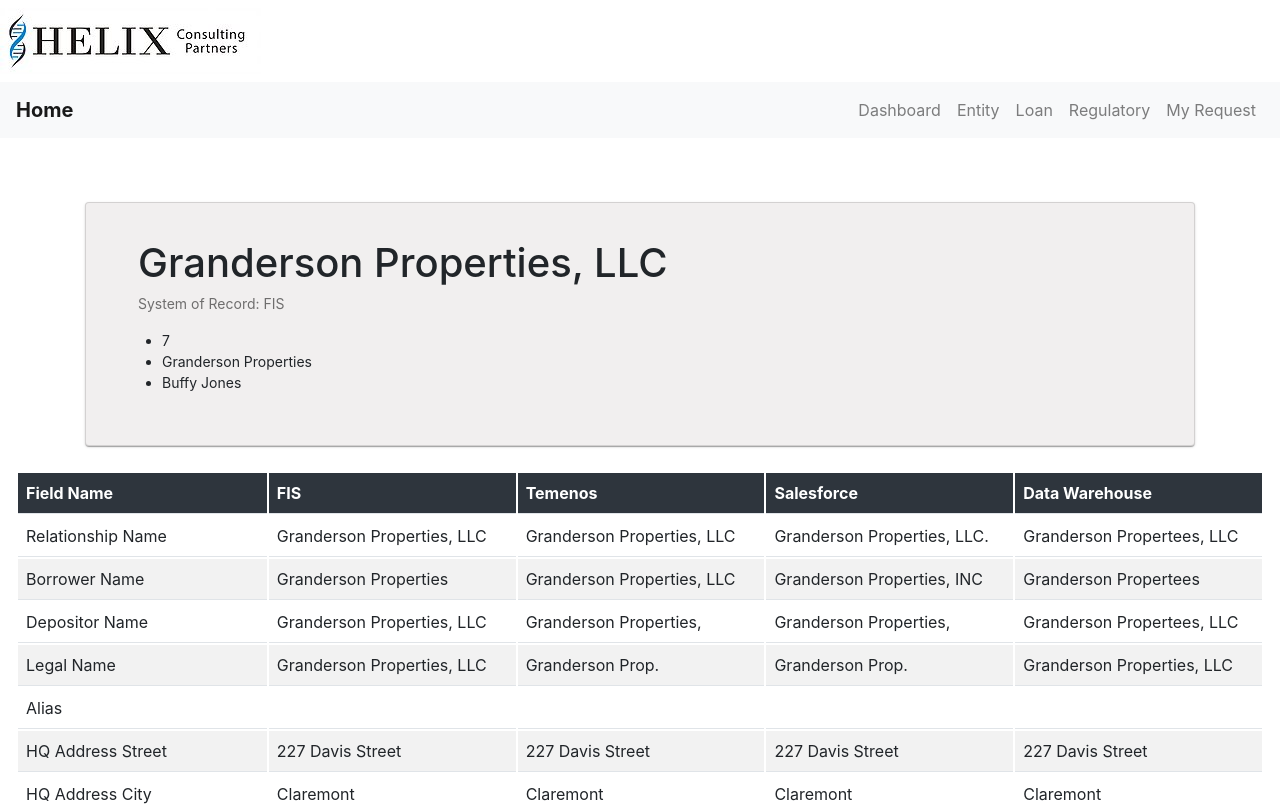
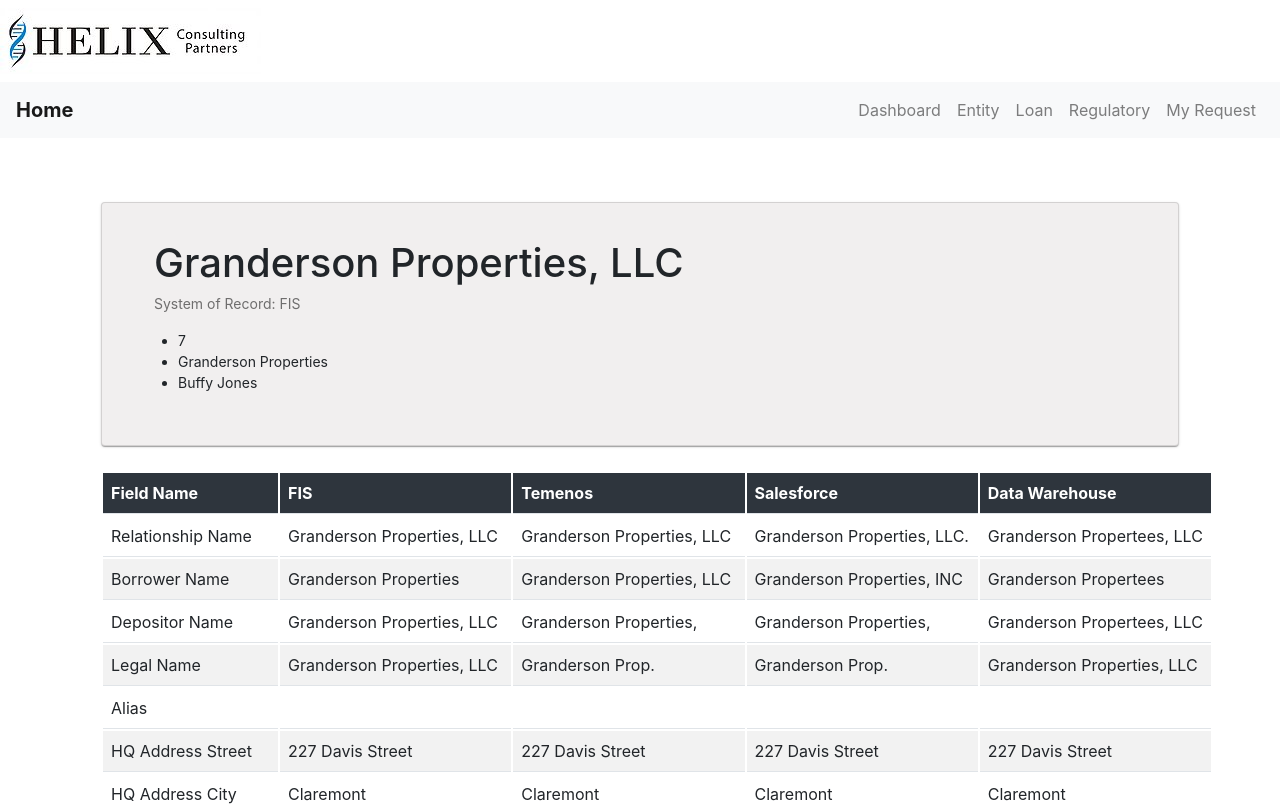
Before and after one commit to i-mckinney/regulatory-dashboard, a React (Create React App) app: page /editentity in a window 1280 px wide. Shown: the top 806 px of the page. Built offline with nearby package versions, Linux system fonts and the light colour scheme.

Commit message:
Stable version EditEntity with documentation

```diff
--- a/src/EntityDetails/EditEntity.js
+++ b/src/EntityDetails/EditEntity.js
@@ -7,14 +7,12 @@ import { Styles } from "./EditEntityStyle"
 import EntityTableCell from "./EntityTableCell"
 import EntityTable from "./EntityTable"
 
-/** @return {JSX} EditEntity site
+/**
+ * @param {Object} props Using the history property to route back Entity site
+ * @return {JSX} EditEntity site
  * routed at /EditEntity
  */
-
 const EditEntity = (props) => {
-  /** TODO
-   *
-   * * */
   const columns = React.useMemo(() => [
     {
       Header: "Field Name",
@@ -37,12 +35,13 @@ const EditEntity = (props) => {
   detailedInfo.Fields.forEach((entityField, entityIndex) =>
     entityField.Records.forEach(
       (record, recordIndex) =>
-        (data[entityIndex][detailedInfo.TableHeaders[recordIndex].DataWarehouseName] =
-          record.Value)
+        (data[entityIndex][
+          detailedInfo.TableHeaders[recordIndex].DataWarehouseName
+        ] = record.Value)
     )
   )
   return (
-    <div>
+    <div className="container">
       <Styles>
         <EntityCard
           RecordLabel={detailedInfo.RecordLabel}
--- a/src/EntityDetails/EditEntityStyle.js
+++ b/src/EntityDetails/EditEntityStyle.js
@@ -140,6 +140,7 @@ export const Styles = styled.div`
     padding-top: 50px;
     text-align: center;
     width: 100%;
+    padding-bottom: 25px;
   }
   button {
     font-family: Roboto, "Helvetica Neue", sans-serif;
--- a/src/EntityDetails/EntityCard.js
+++ b/src/EntityDetails/EntityCard.js
@@ -3,11 +3,12 @@ import { Card, CardBody, CardTitle, CardSubtitle } from "reactstrap"
 import PropTypes from "prop-types"
 
 /**
- * @param {string} RecordLabel
- * @param {string} SystemOfRecord
- * @param {string} ID
- * @param {string} BorrowerName
- * @param {string} RelationshipManager
+ * @param {string} RecordLabel API result property
+ * @param {string} SystemOfRecord API result property
+ * @param {string} ID API result property of  HeaderInfo object
+ * @param {string} BorrowerName API result property of HeaderInfo object
+ * @param {string} RelationshipManager API result property of HeaderInfo object
+ * @returns {JSX} renders a entity card for edit entity dashboard
  * */
 const EntityCard = ({
   RecordLabel,
@@ -17,7 +18,7 @@ const EntityCard = ({
   RelationshipManager,
 }) => {
   return (
-    <div className="container entity-info-card-div">
+    <div className="entity-info-card-div">
       <Card className="entity-info-card">
         <CardBody>
           <div className="entity-info-card-header">
--- a/src/EntityDetails/EntityTableCell.js
+++ b/src/EntityDetails/EntityTableCell.js
@@ -1,6 +1,10 @@
 import React, { useState, useEffect } from "react"
 import PropTypes from "prop-types"
 
+/**
+ * @param {string} value string represents particular table data cell value from Cell object property
+ * @returns {JSX} renders a custom table data cell
+ */
 const EntityTableCell = ({ value: initialStateValue }) => {
   const [value, setValue] = useState(initialStateValue)
   const [currentStateValue, setCurrentStateValue] = useState(value)
```
Also changed, not shown: src/EntityDetails/EntityTable.js (+14 -0 lines).
